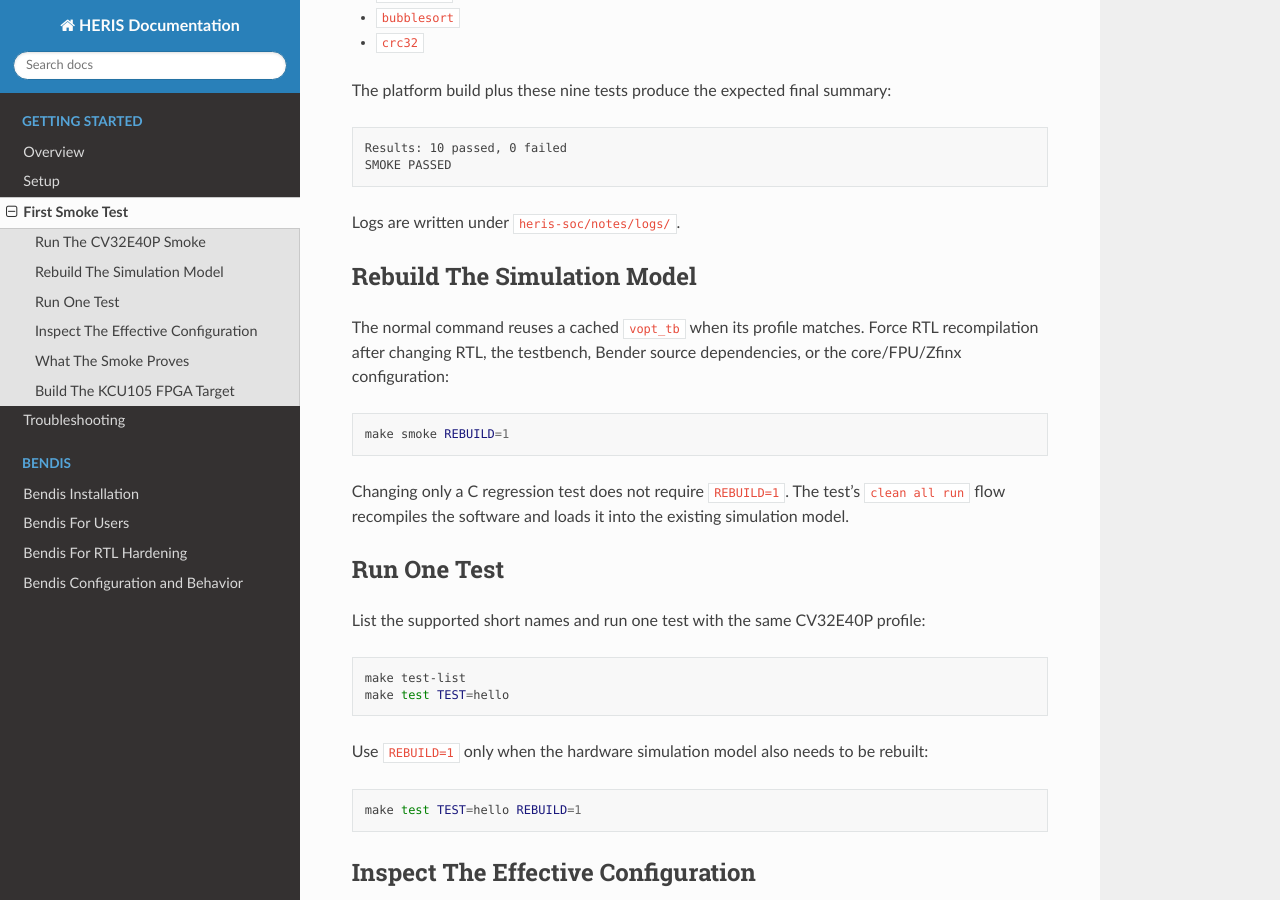
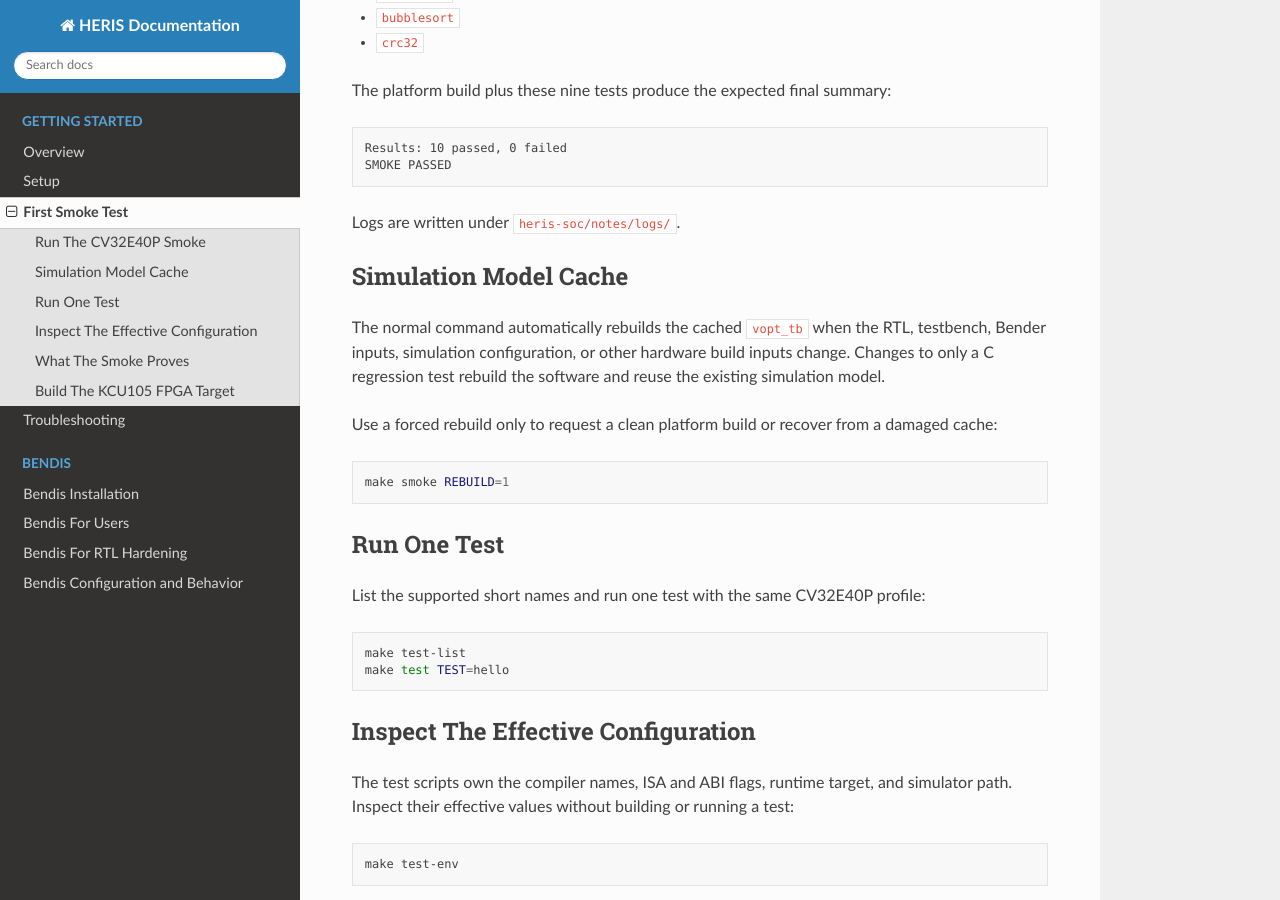
Before and after one commit to albertc9/HERIS-Doc, a Sphinx documentation site: the page built from docs/source/getting-started/first-smoke-test.rst, in a window 1280 px wide and 900 px high, scrolled down 908 px. Built offline with Sphinx 7.4.7 and the Read the Docs theme 3.1.0, drawn with Linux system fonts in a browser that asks for light colours; pages that are not in the unit, such as notebooks, are missing from menus.

Commit message:
update smoke cache documentation

```diff
--- a/docs/source/getting-started/first-smoke-test.rst
+++ b/docs/source/getting-started/first-smoke-test.rst
@@ -47,20 +47,20 @@ The platform build plus these nine tests produce the expected final summary:
 
 Logs are written under ``heris-soc/notes/logs/``.
 
-Rebuild The Simulation Model
-----------------------------
+Simulation Model Cache
+----------------------
 
-The normal command reuses a cached ``vopt_tb`` when its profile matches. Force
-RTL recompilation after changing RTL, the testbench, Bender source dependencies,
-or the core/FPU/Zfinx configuration:
+The normal command automatically rebuilds the cached ``vopt_tb`` when the RTL,
+testbench, Bender inputs, simulation configuration, or other hardware build
+inputs change. Changes to only a C regression test rebuild the software and
+reuse the existing simulation model.
+
+Use a forced rebuild only to request a clean platform build or recover from a
+damaged cache:
 
 .. code-block:: sh
 
    make smoke REBUILD=1
-
-Changing only a C regression test does not require ``REBUILD=1``. The test's
-``clean all run`` flow recompiles the software and loads it into the existing
-simulation model.
 
 Run One Test
 ------------
@@ -71,13 +71,6 @@ List the supported short names and run one test with the same CV32E40P profile:
 
    make test-list
    make test TEST=hello
-
-Use ``REBUILD=1`` only when the hardware simulation model also needs to be
-rebuilt:
-
-.. code-block:: sh
-
-   make test TEST=hello REBUILD=1
 
 Inspect The Effective Configuration
 -----------------------------------
```
Also changed, not shown: docs/source/getting-started/troubleshooting.rst (+5 -10 lines).
